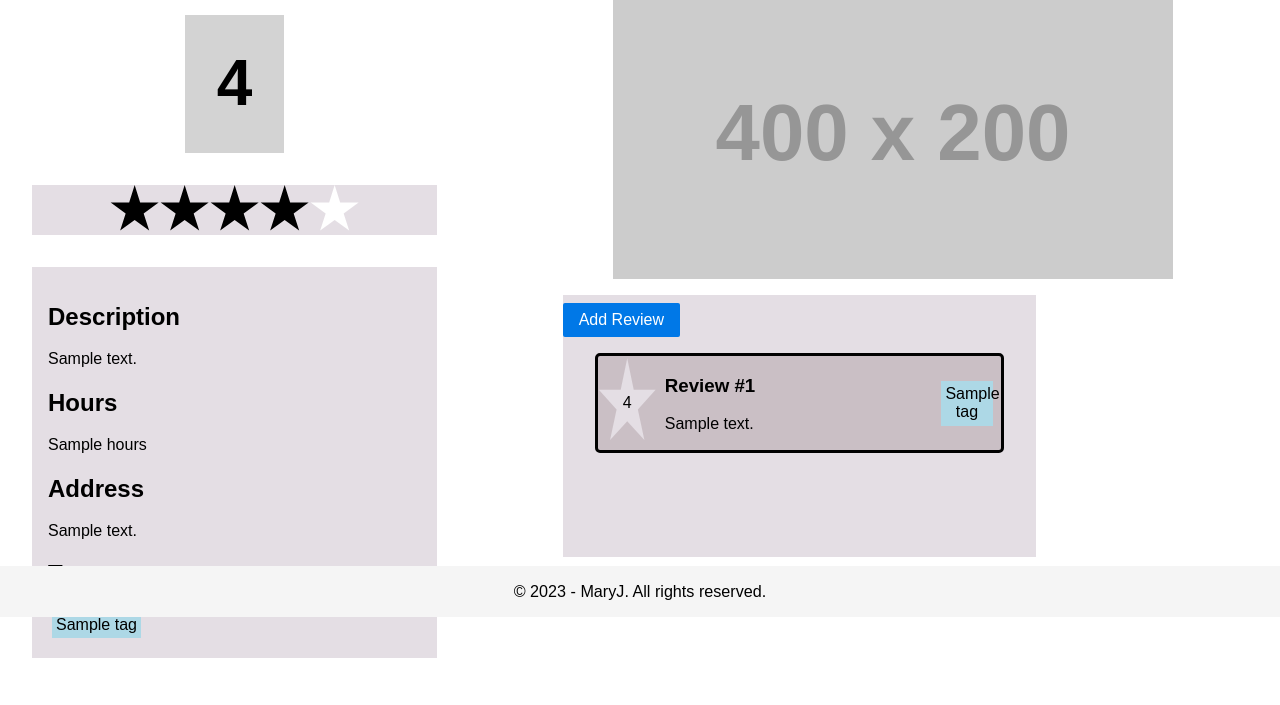
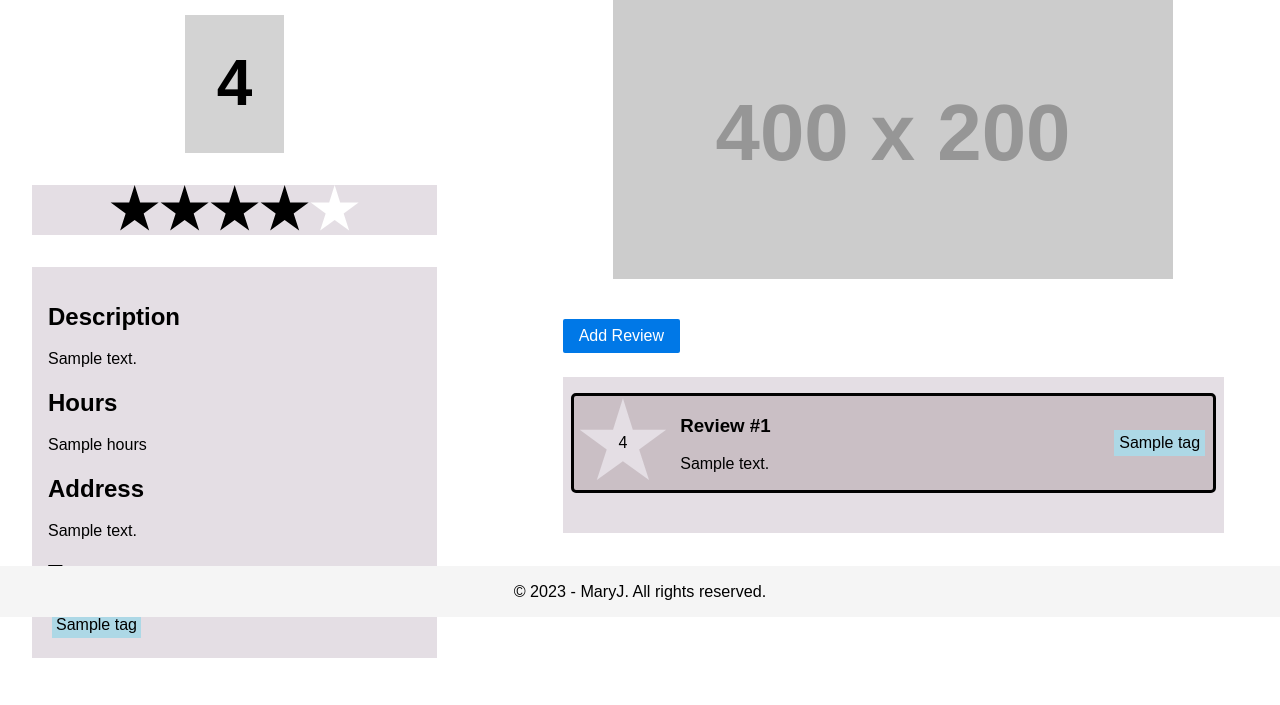
Before and after one commit to ryanjohnsen/goodsits, a Flask app: template templates/location.html in a window 1280 px wide. Shown: the part 183-888 px from the top of the page. Run offline with Flask 2, Linux system fonts and the light colour scheme; the template is opened without the code that fills it: most values are stand-ins (such as "Sample title", 1, 10 or a date in 2020); grey boxes labelled with a size stand in for pictures from a placeholder-image service; some libraries are stand-ins or nearby versions.

Commit message:
Fixing fondled divs in location page

```diff
--- a/app.py
+++ b/app.py
@@ -155,9 +155,6 @@ def location(loc_id: int) -> Response:
     # print(location["tags"])
     return render_template('location.html', location=location,
                                             rating=db.get_rating(loc_id),
-                                            description=location["description"],
-                                            hours=location["hours"],
-                                            address=location["location"],
                                             reviews=reviews,
                                             login = check_auth())
 
--- a/templates/location.html
+++ b/templates/location.html
@@ -59,10 +59,10 @@
                 <img src="https://via.placeholder.com/400x200.png" alt="placeholder">
             </div>
 
-        <div id="reviews" class="pure-u-2-3">
-            <button id="addBtn" class="pure-button pure-button-primary">
-              Add Review
-            </button>
+            <div id="add-review-button">
+                <button class="pure-button pure-button-primary">Add Review</button>
+            </div>
+
             <div id="hideReviewForm" class="modal">
               {% include "reviewModal.html" %}
             </div>
```
